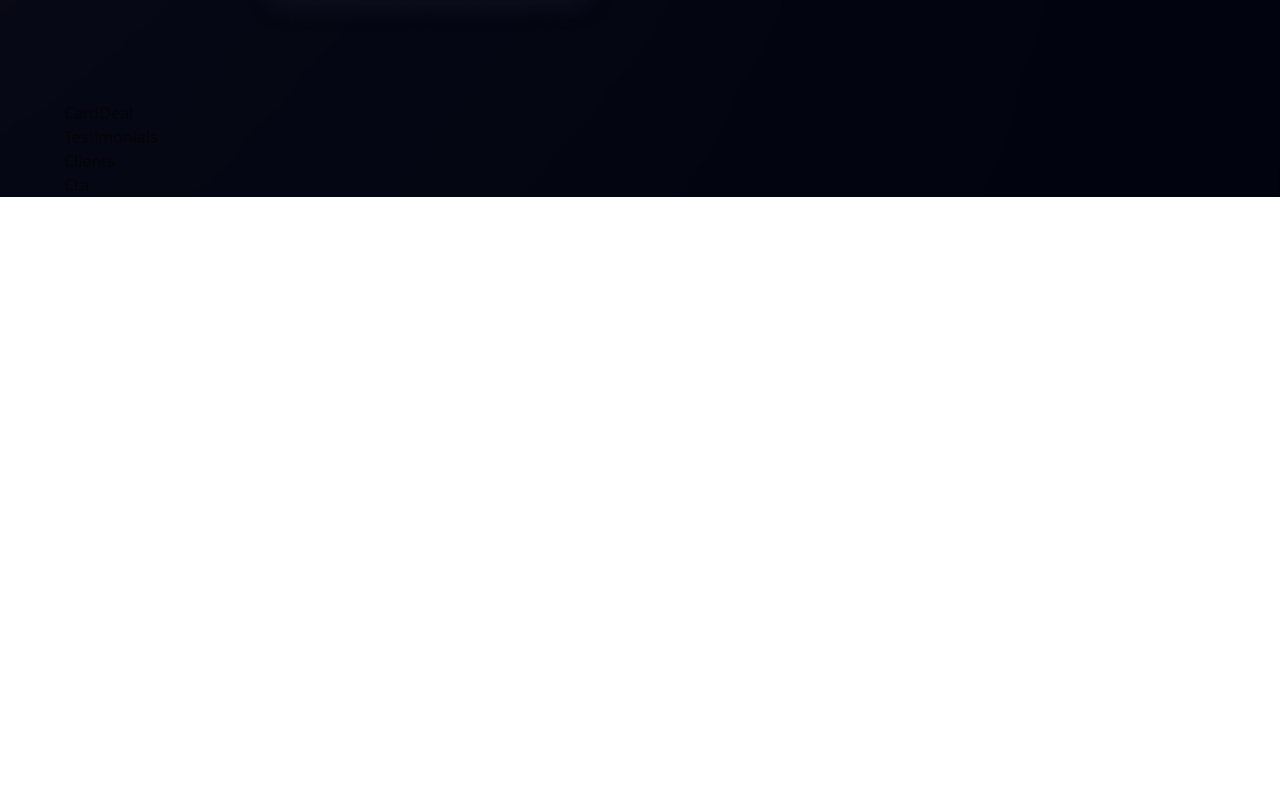
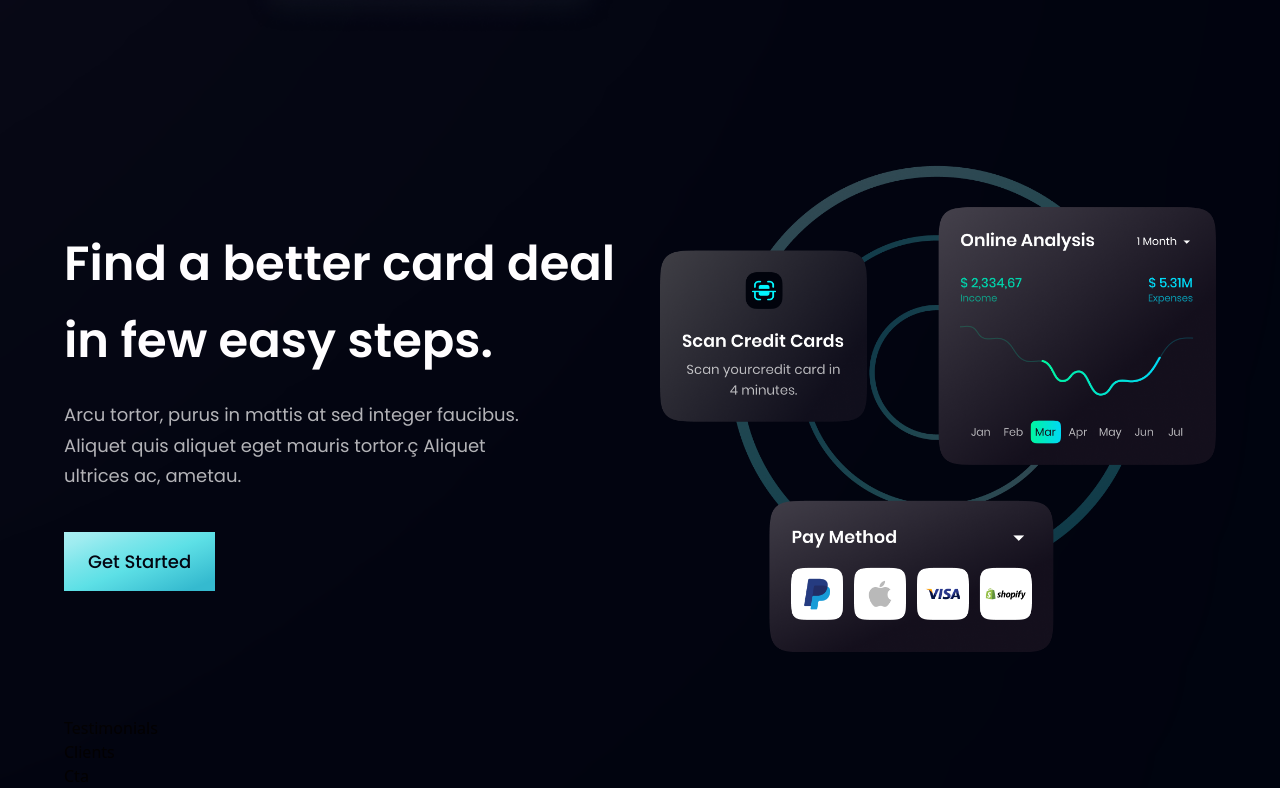
Before and after one commit to alirezatalebizadeh/toturial-vite-app, a React (Vite) app in the folder toturial react project/: page / in a window 1280 px wide. Shown: the part 2088-2876 px from the top of the page. Before the commit the page ends 2285 px from the top, so only its background shows below. Built offline with nearby package versions, Linux system fonts and the light colour scheme.

Commit message:
create design of billing component

```diff
--- a/toturial react project/src/components/CardDeal.jsx
+++ b/toturial react project/src/components/CardDeal.jsx
@@ -1,7 +1,22 @@
 import React from 'react'
+import { card } from "../assets"
+import Button from "./Button"
+import styles, { layout } from "../style"
 
 export default function CardDeal() {
   return (
-    <div>CardDeal</div>
+    <section className={layout.section}>
+      <div className={layout.sectionInfo}>
+        <h2 className={styles.heading2}>Find a better card deal <br className="sm:block hidden" /> in few easy
+          steps.</h2>
+        <p className={`${styles.paragraph} max-w-[470px] mt-5`}>Arcu tortor, purus in mattis at sed integer faucibus. Aliquet quis
+          aliquet eget mauris tortor.ç Aliquet ultrices ac, ametau.</p>
+        <Button styles={`mt-10`} />
+      </div>
+
+      <div className={layout.sectionImg}>
+        <img src={card} alt="billing" className='w-[100%] h-[100%]' />
+      </div>
+    </section>
   )
 }
```
